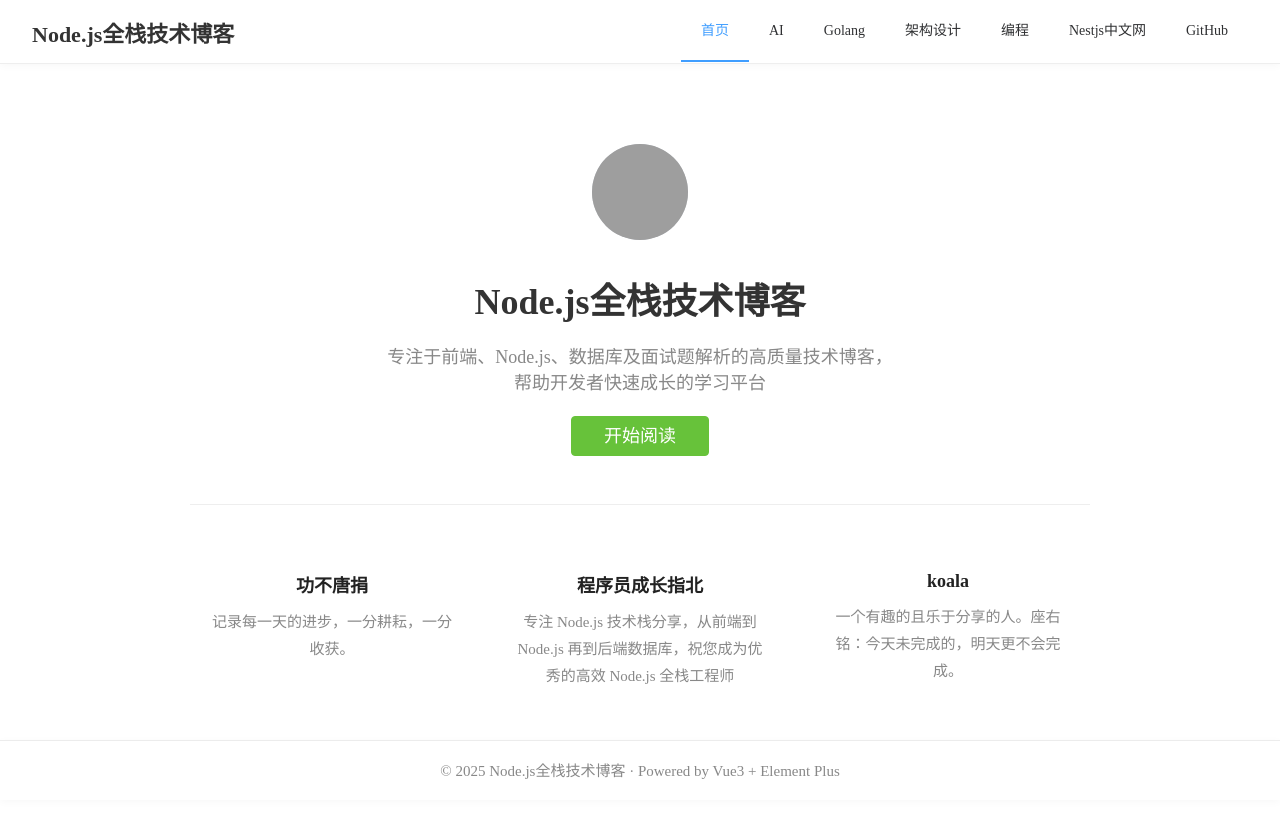
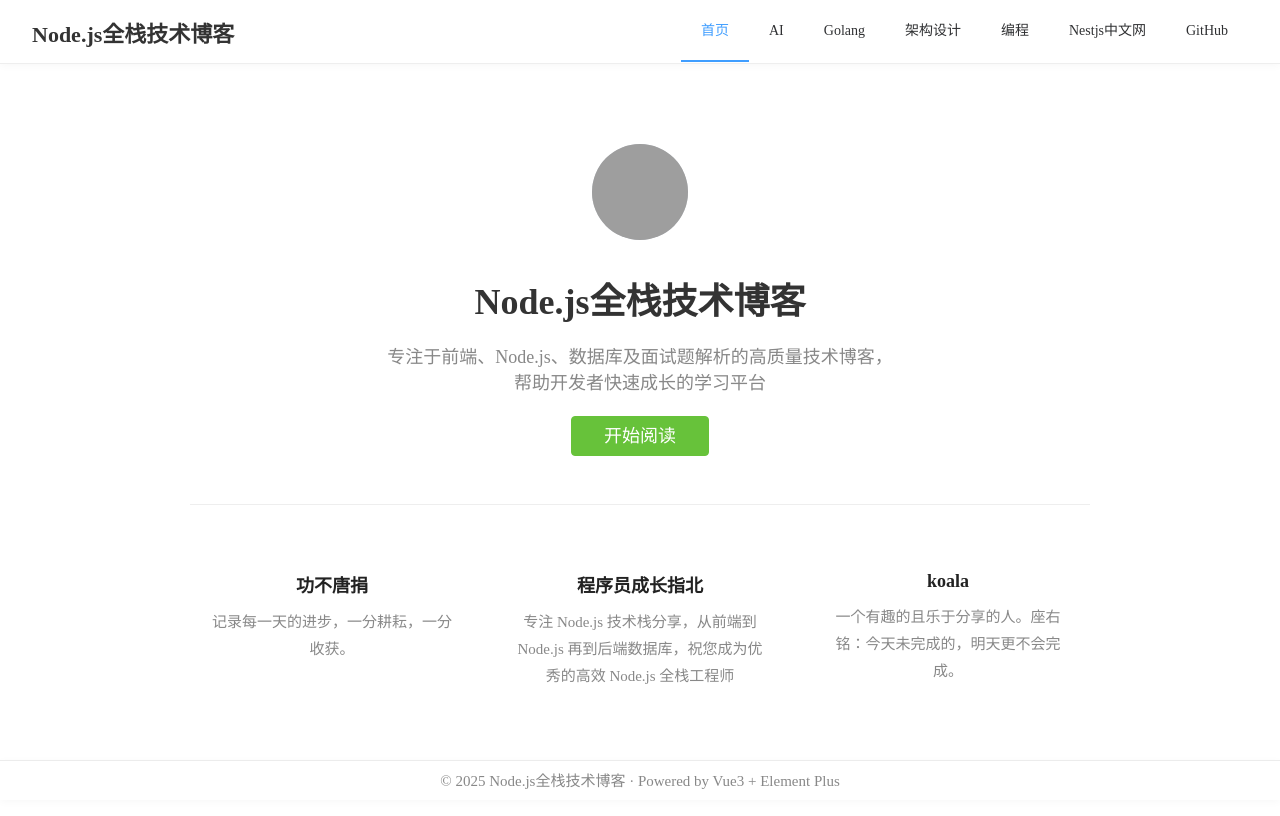
Before and after one commit to yshujie/miniblog, a Vue app in the folder web/miniblog-web/: page / in a window 1280 px wide. Built offline with nearby package versions, Linux system fonts and the light colour scheme; grey boxes are pictures that could not be loaded.

Commit message:
feat 更新首页样式

```diff
--- a/web/miniblog-web/src/App.vue
+++ b/web/miniblog-web/src/App.vue
@@ -96,20 +96,25 @@ onDeactivated(() => {
 
 .main-content {
   padding: 0;
-  margin: 64px 0 60px 0;
-  min-height: calc(100vh - 64px - 60px);
+  margin-top: 64px;
+  height: calc(100vh - 64px);
+  overflow: hidden;
   background: #fff;
 }
 
 .footer-bar {
+  position: fixed;
+  bottom: 0;
+  left: 0;
+  right: 0;
+  display: flex;
+  align-items: center;
+  justify-content: center;
   text-align: center;
+  height: 40px;
   color: #888;
   font-size: 15px;
   background: #fff;
   border-top: 1px solid #ececec;
-  height: 60px;
-  display: flex;
-  align-items: center;
-  justify-content: center;
 }
 </style>
--- /dev/null
+++ b/web/miniblog-web/src/types/vue3-markdown-it.d.ts
@@ -0,0 +1,5 @@
+declare module 'vue3-markdown-it' {
+  import { Plugin } from 'vue'
+  const Markdown: Plugin
+  export default Markdown
+}
```
